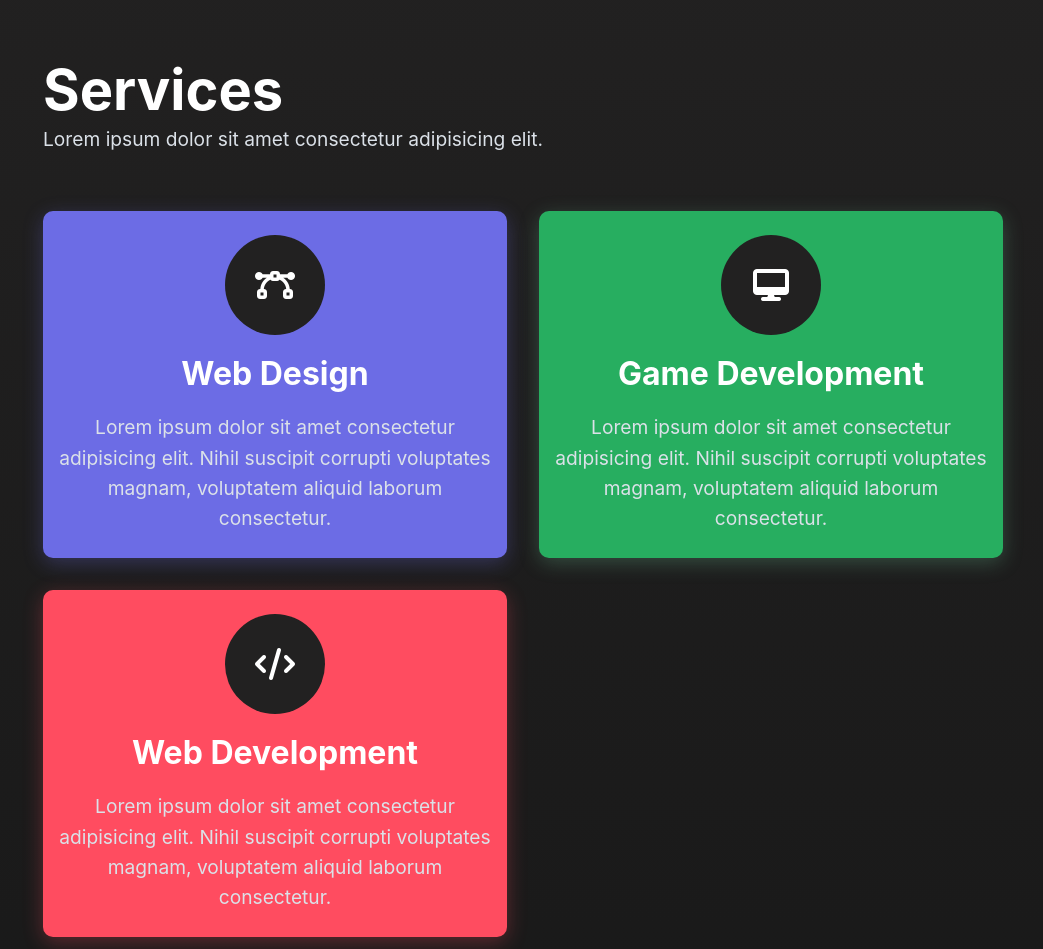
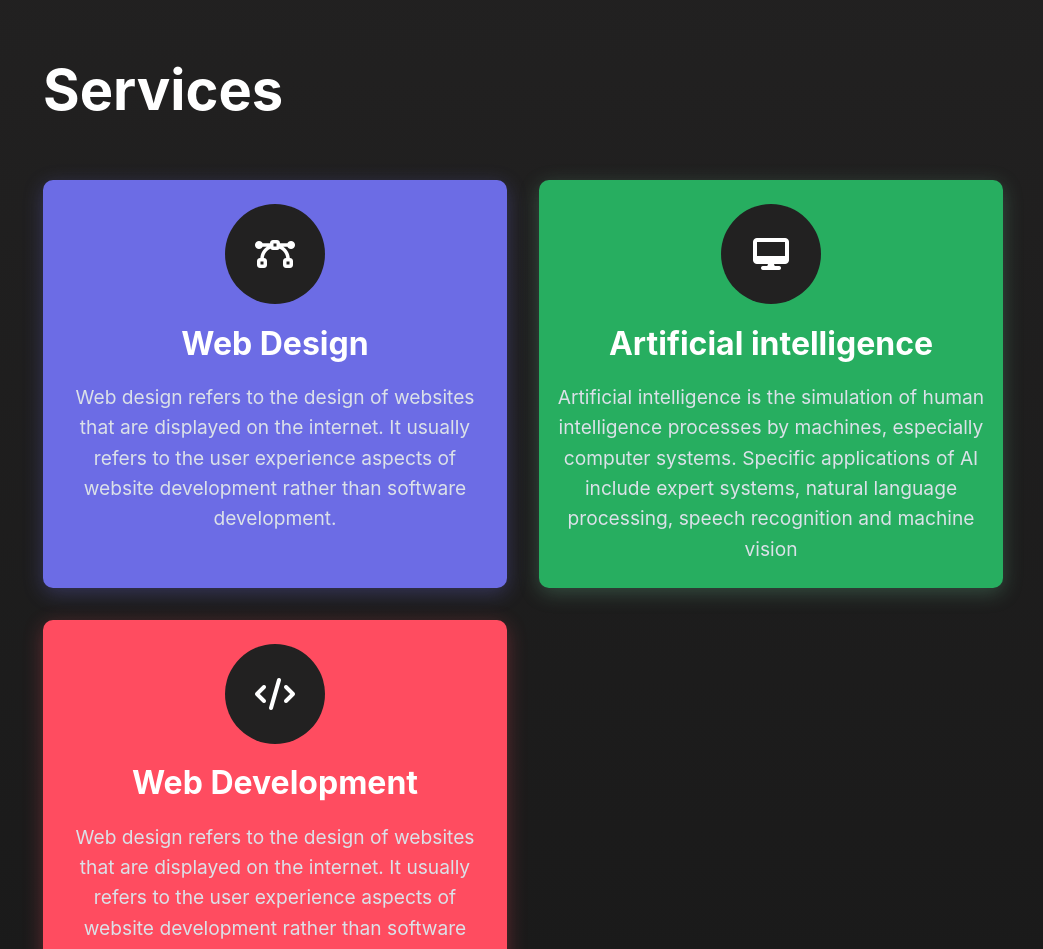
Before and after one commit to Bouchnak-Maher/Portfolio, a React (Create React App) app: page / in a window 1280 px wide. Shown: the part 1860-2809 px from the top of the page, without its empty margins (117-1160 px from the left). Built offline with nearby package versions, Linux system fonts and the light colour scheme.

Commit message:
second commit

```diff
--- a/package.json
+++ b/package.json
@@ -1 +1 @@
-{"homepage":"https://Bouchnak-Maher.github.io/Test","name":"portfoliov2","version":"0.1.0","private":true,"dependencies":{"@testing-library/jest-dom":"^5.16.5","@testing-library/react":"^13.4.0","@testing-library/user-event":"^13.5.0","gsap":"^3.12.1","react":"^18.2.0","react-dom":"^18.2.0","react-scripts":"5.0.1","react-tsparticles":"^2.8.0","react-uuid":"^2.0.0","styled-components":"^5.3.11","tsparticles":"^2.8.0","web-vitals":"^2.1.4"},"scripts":{"predeploy":"npm run build","deploy":"gh-pages -d build","start":"react-scripts start","build":"react-scripts build","test":"react-scripts test","eject":"react-scripts eject"},"eslintConfig":{"extends":["react-app","react-app/jest"]},"browserslist":{"production":[">0.2%","not dead","not op_mini all"],"development":["last 1 chrome version","last 1 firefox version","last 1 safari version"]},"devDependencies":{"gh-pages":"^5.0.0"}}
+{"homepage":"https://Bouchnak-Maher.github.io/Test","name":"portfoliov2","version":"0.1.0","private":true,"dependencies":{"@testing-library/jest-dom":"^5.16.5","@testing-library/react":"^13.4.0","@testing-library/user-event":"^13.5.0","gsap":"^3.12.1","react":"^18.2.0","react-dom":"^18.2.0","react-icons":"^4.10.1","react-scripts":"5.0.1","react-tsparticles":"^2.8.0","react-uuid":"^2.0.0","styled-components":"^5.3.11","tsparticles":"^2.8.0","web-vitals":"^2.1.4"},"scripts":{"predeploy":"npm run build","deploy":"gh-pages -d build","start":"react-scripts start","build":"react-scripts build","test":"react-scripts test","eject":"react-scripts eject"},"eslintConfig":{"extends":["react-app","react-app/jest"]},"browserslist":{"production":[">0.2%","not dead","not op_mini all"],"development":["last 1 chrome version","last 1 firefox version","last 1 safari version"]},"devDependencies":{"gh-pages":"^5.0.0"}}
--- a/src/App.js
+++ b/src/App.js
@@ -3,7 +3,7 @@ import styled from 'styled-components';
 import Header from './Components/Header/Header';
 import Navigation from './Components/Navigation/Navigation';
 import About from './Components/Sections/About';
-import Blogs from './Components/Sections/Blogs';
+
 import Contact from './Components/Sections/Contact';
 import Experience from './Components/Sections/Experience';
 import Portfolios from './Components/Sections/Portfolios';
@@ -25,7 +25,6 @@ function App() {
         <Services />
         <Experience />
         <Portfolios />
-        <Blogs />
         <Contact />
       </main>
       <footer>
--- a/src/Components/Header/Header.js
+++ b/src/Components/Header/Header.js
@@ -22,7 +22,8 @@ function Header({toggle, setToggle}) {
             <div className="left-header">
                 <div className="left-h-content">
                     <h2>Hi,</h2>
-                    <h1>I am Maher Bouchnak<span>.</span></h1>
+                    <h1>I am Maher  Bouchnak<span>.</span></h1>
+                    <br></br>
                     <p className="profession">Computer Engineering Student</p>
                     <p className='description'>
 
--- a/src/Components/Navigation/Navigation.js
+++ b/src/Components/Navigation/Navigation.js
@@ -22,9 +22,7 @@ function Navigation({toggle}) {
                 <li className="nav-item">
                     <a href="#portfolios">Portfolios</a>
                 </li>
-                <li className="nav-item">
-                    <a href="#blogs">Blogs</a>
-                </li>
+
                 <li className="nav-item">
                     <a href="#contact">Contact</a>
                 </li>
--- a/src/Components/Sections/Blogs.js
+++ /dev/null
@@ -1,38 +0,0 @@
-import React from 'react'
-import styled from 'styled-components'
-import { useTheme } from '../../context/themeContext'
-import { SectionLayout } from '../../styles/Layouts'
-import Title from '../Title/Title'
-import blogs from '../../data/blogs'
-import BlogItem from '../BlogItem/BlogItem'
-
-function Blogs() {
-    const theme = useTheme()
-    return (
-        <BlogsStyled id='blogs' theme={theme}>
-            <div className="center-title">
-                <Title name={'Latest News'} desc={`Lorem ipsum dolor sit amet consectetur adipisicing elit. Nihil suscipit corrupti voluptates magnam, voluptatem aliquid laborum consectetur.`} />
-            </div>
-            <div className="blogs-con">
-                {
-                    blogs.map((blog) => {
-                        return  <BlogItem {...blog} />
-                    })
-                }
-            </div>
-        </BlogsStyled>
-    )
-}
-
-const BlogsStyled = styled(SectionLayout)`
-    background-color: ${(props) => props.theme.colorBg5};
-    padding-bottom: 360px;
-    .blogs-con{
-        display: grid;
-        grid-template-columns: repeat(auto-fill, minmax(350px, 1fr));
-        gap: 2rem;
-        margin-top: 3.5rem;
-    }
-`;
-
-export default Blogs
--- a/src/Components/Sections/Contact.js
+++ b/src/Components/Sections/Contact.js
@@ -5,17 +5,49 @@ import { SectionLayout } from '../../styles/Layouts'
 
 import Title from '../Title/Title'
 import map from '../../img/map.png'
+
 import Button from '../Button/Button'
+import { FiPhone } from 'react-icons/fi';
+
+import { FaFacebook, FaEnvelope, FaLinkedin, FaInstagram, FaGithub } from 'react-icons/fa';
 
 
 function Contact() {
     const theme = useTheme()
     return (
         <ContactStyled id='contact' theme={theme}>
-            <Title name={'Lets Talk'} desc={'Lorem ipsum dolor sit amet consectetur adipisicing elit.'} />
+            <Title name={'Lets Talk'}  />
+
 
             <div className="contact-info">
                 <div className="map-section">
+                <h1><br></br>CONTACT ME !</h1>
+                <h4><br></br>Don't hesitate to contact me if you have new projects, creative ideas, or opportunities<br></br> that align with your visions.<br></br> I'm always open to discussing these possibilities <br></br>and willing to offer my help in any way I can.</h4>
+                <br></br> <br></br>
+                    <div className="contact-icons">
+                        <a href="" target="_blank" rel="noopener noreferrer">
+                        <FaEnvelope className="icon" />     &nbsp;  Mail Me : &nbsp;&nbsp;maher.bouchnak@enis.tn
+                        </a><br></br><br></br>
+                        <a href="" target="_blank" rel="noopener noreferrer">
+                        <a href="tel:+21654843988">
+                        <FiPhone className="icon" />&nbsp;&nbsp;
+                        Call ME:&nbsp;&nbsp;  +216 54 843 988
+                        </a>
+                        </a><br></br><br></br>
+                        <a href="https://www.facebook.com/maher.bouchnak/" target="_blank" rel="noopener noreferrer">
+                        <FaFacebook className="icon" /></a>&nbsp;&nbsp;&nbsp;&nbsp;
+                        <a href="https://www.linkedin.com/in/bouchnak-maher-204a06224/" target="_blank" rel="noopener noreferrer">
+                        <FaLinkedin className="icon" />
+                        </a>
+                        &nbsp;&nbsp;&nbsp;&nbsp;
+                        <a href="https://www.instagram.com/Maher-Bouchnak" target="_blank" rel="noopener noreferrer">
+                        <FaInstagram className="icon" />
+                        </a>&nbsp;&nbsp;&nbsp;&nbsp;
+                        <a href="https://github.com/Bouchnak-Maher" target="_blank" rel="noopener noreferrer">
+                        <FaGithub className="icon" />
+                        </a>&nbsp;&nbsp;&nbsp;&nbsp;
+
+                    </div>
                     <img src={map} alt="" />
                 </div>
                 <form action="" className="form-section">
--- a/src/Components/Sections/Portfolios.js
+++ b/src/Components/Sections/Portfolios.js
@@ -79,7 +79,7 @@ function Portfolios() {
         <PortfoliosStyled id='portfolios' theme={theme}>
             <Title
                 name="Portfolios"
-                desc={"Lorem ipsum dolor sit amet consectetur adipisicing elit."}
+
             />
             <div className="filter-btns">
                 {
--- a/src/Components/Sections/Services.js
+++ b/src/Components/Sections/Services.js
@@ -11,28 +11,29 @@ function Services() {
     const theme = useTheme()
     return (
         <ServicesStyled id='services' theme={theme}>
-            <Title name={'Services'} desc={'Lorem ipsum dolor sit amet consectetur adipisicing elit.'} />
+            <Title name={'Services'}  />
             <div className="services-con">
                 <ServiceItem
                     icon={design}
+
                     title={'Web Design'}
                     bg={theme.colorPurple}
                     shadow={theme.shadowPurple}
-                    desc={'Lorem ipsum dolor sit amet consectetur adipisicing elit. Nihil suscipit corrupti voluptates magnam, voluptatem aliquid laborum consectetur.'}
+                    desc={'Web design refers to the design of websites that are displayed on the internet. It usually refers to the user experience aspects of website development rather than software development.'}
                 />
                 <ServiceItem
                     icon={desktop}
-                    title={'Game Development'}
+                    title={'Artificial intelligence'}
                     bg={theme.colorGreenDark}
                     shadow={theme.shadowGreen}
-                    desc={'Lorem ipsum dolor sit amet consectetur adipisicing elit. Nihil suscipit corrupti voluptates magnam, voluptatem aliquid laborum consectetur.'}
+                    desc={'Artificial intelligence is the simulation of human intelligence processes by machines, especially computer systems. Specific applications of AI include expert systems, natural language processing, speech recognition and machine vision'}
                 />
                 <ServiceItem
                     icon={code}
                     title={'Web Development'}
                     shadow={theme.shadowPrimary}
                     bg={theme.colorPrimary}
-                    desc={'Lorem ipsum dolor sit amet consectetur adipisicing elit. Nihil suscipit corrupti voluptates magnam, voluptatem aliquid laborum consectetur.'}
+                    desc={'Web design refers to the design of websites that are displayed on the internet. It usually refers to the user experience aspects of website development rather than software development.'}
                 />
             </div>
         </ServicesStyled>
```
Also changed, not shown: src/img/email.png (added), 1 other file (tests, documents, lock files or other folders).
